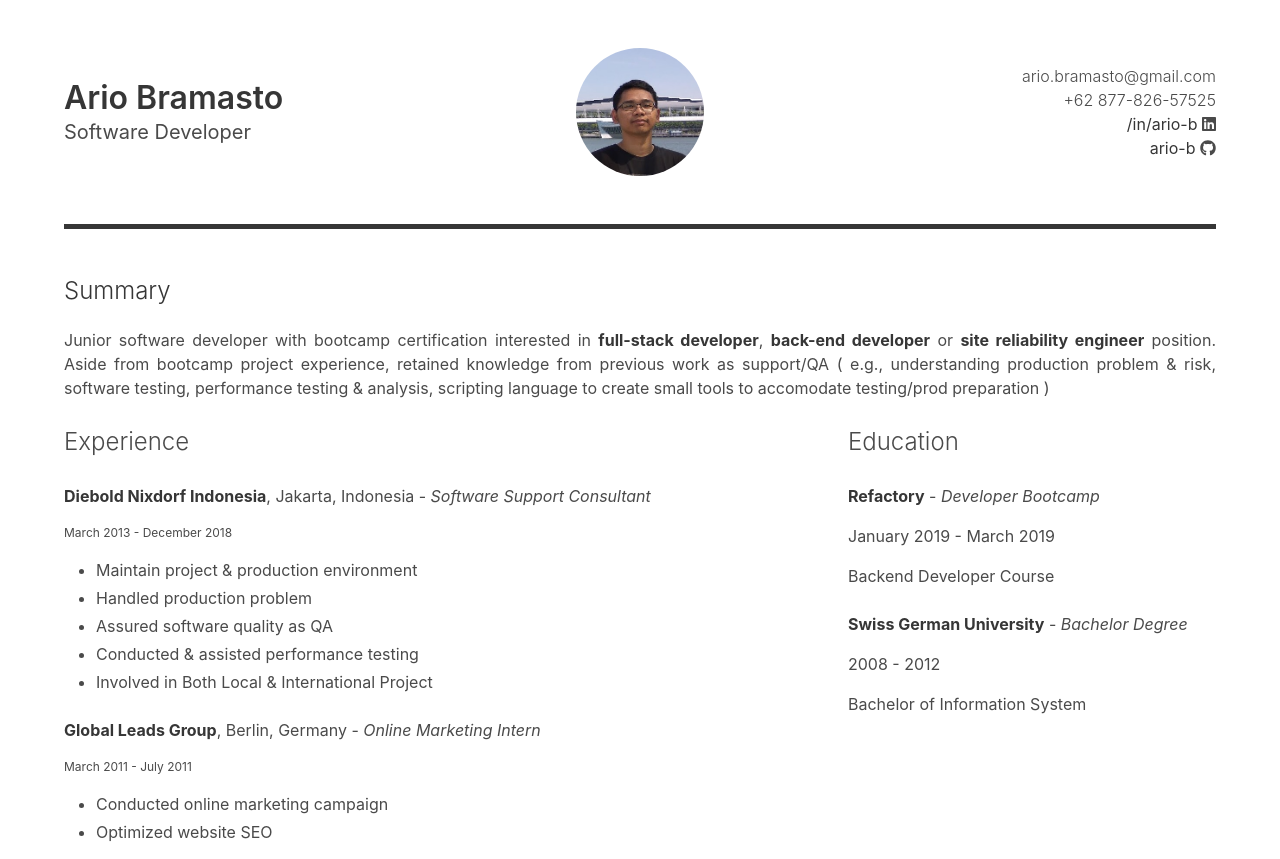
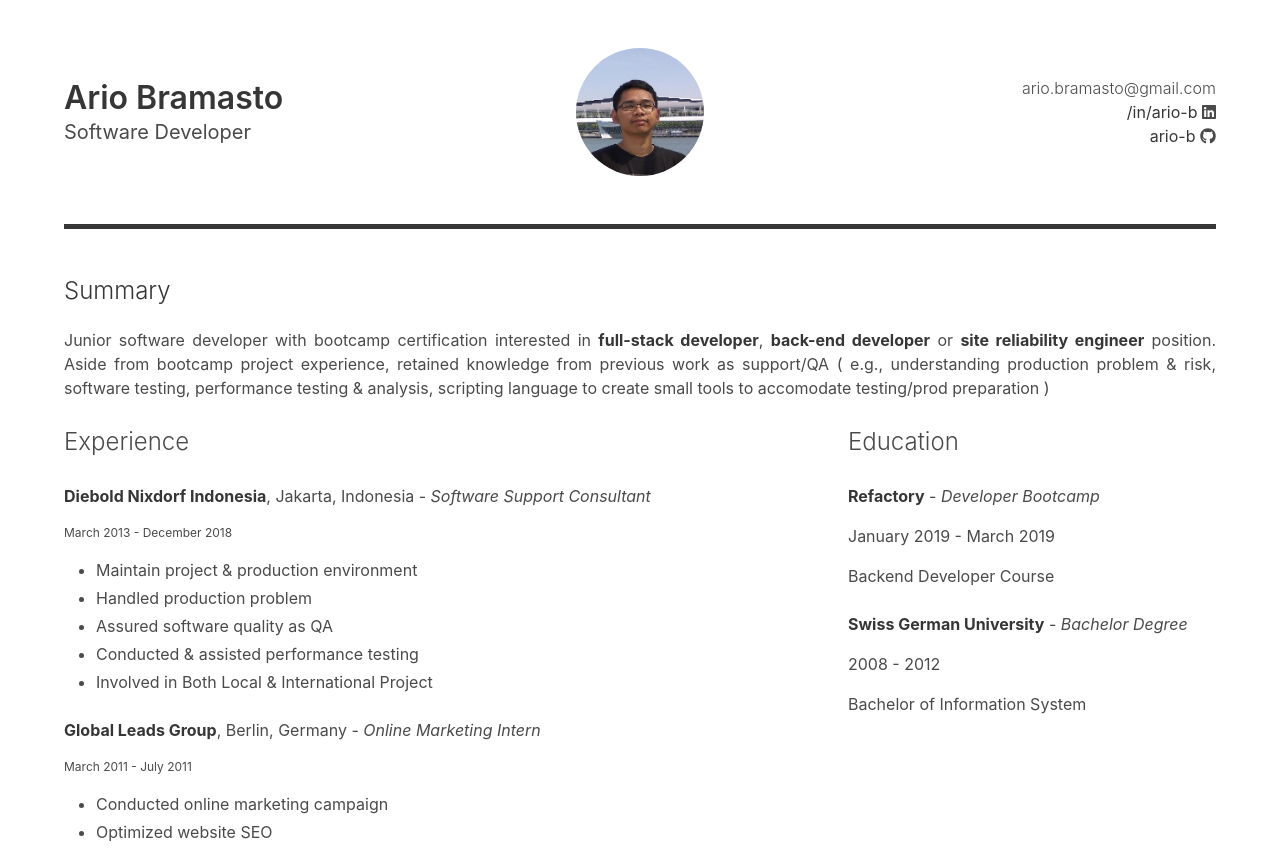
Before and after one commit to ario-b/web-resume, a website: page docs/index.html in a window 1280 px wide. Shown: the top 859 px of the page. Drawn offline with Linux system fonts and the light colour scheme.

Commit message:
update resume

```diff
--- a/docs/index.html
+++ b/docs/index.html
@@ -28,7 +28,6 @@
           </div>
           <div class="column is-4 has-text-right has-text-centered-mobile">
             <p class="has-text-weight-light">ario.bramasto@gmail.com</p>
-            <p class="has-text-weight-light">+62 877-826-57525</p>
             <div>
               <a class="has-text-dark" href="https://www.linkedin.com/in/ario-bramasto-03a10558/">/in/ario-b</a>
               <i class="fab fa-linkedin"></i>
```
